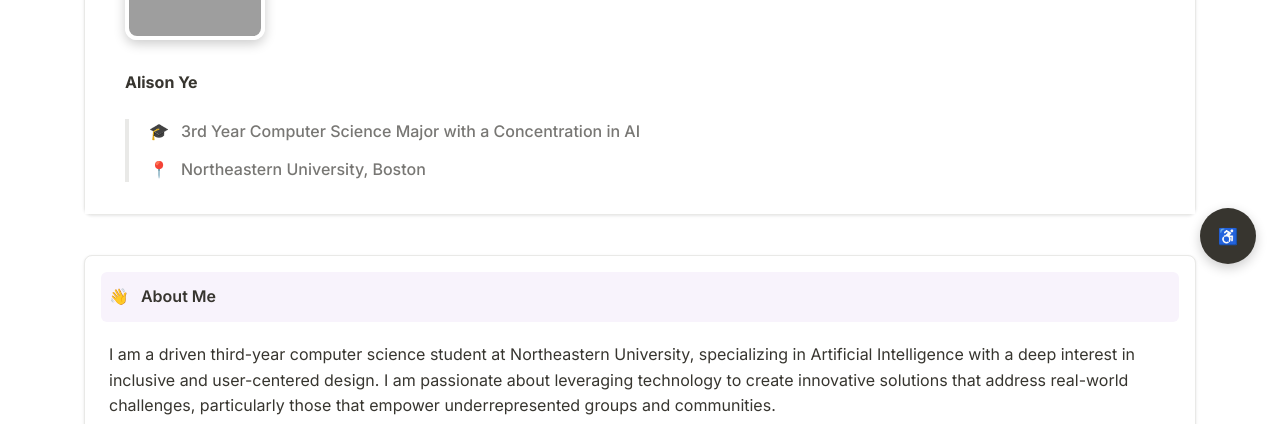
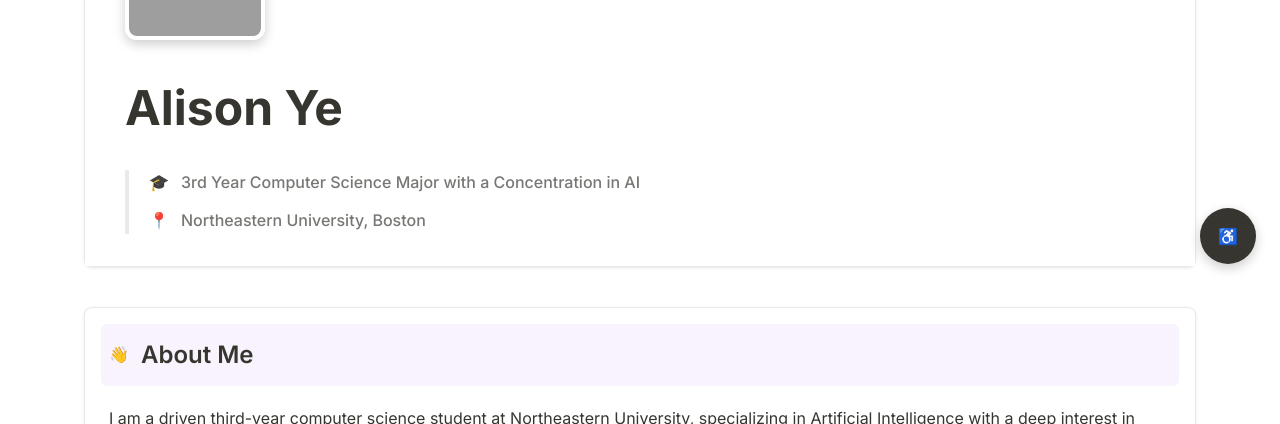
Before and after one commit to alisony755/alison-ye-website, a Next.js app: page / in a window 1280 px wide. Shown: the part 512-936 px from the top of the page. Built offline with nearby package versions, Linux system fonts and the light colour scheme; grey boxes are pictures that could not be loaded.

Commit message:
Adjust heading font size

```diff
--- a/app/globals.css
+++ b/app/globals.css
@@ -83,7 +83,7 @@ body {
 }
 
 .block-title {
-  font-size: 1.75em;
+  font-size: 1.5em !important;
   font-weight: 600;
   color: #37352f;
   margin: 0;
@@ -138,7 +138,7 @@ body {
 }
 
 .profile-name-banner {
-  font-size: 3em;
+  font-size: 3em !important;
   font-weight: 700;
   color: #37352f;
   margin: 0 0 24px 0;
```
